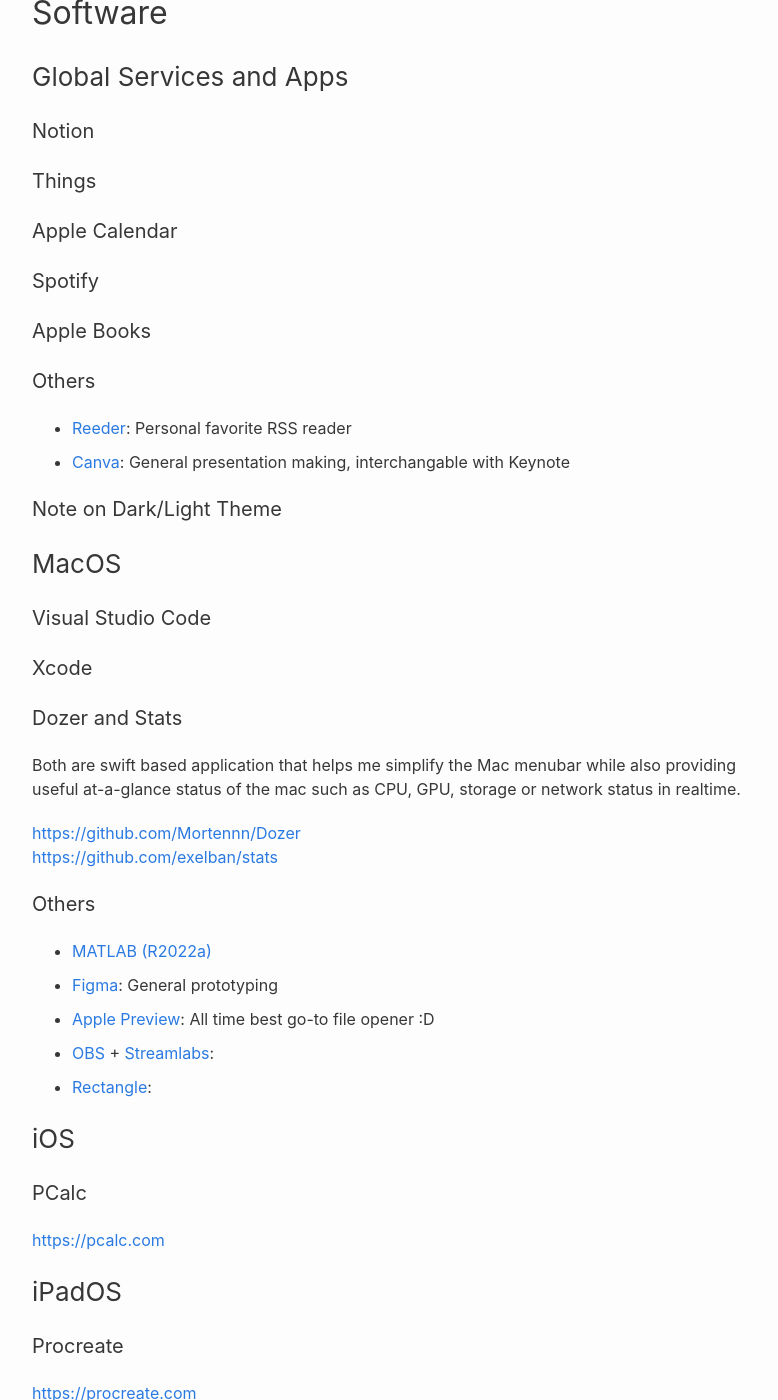
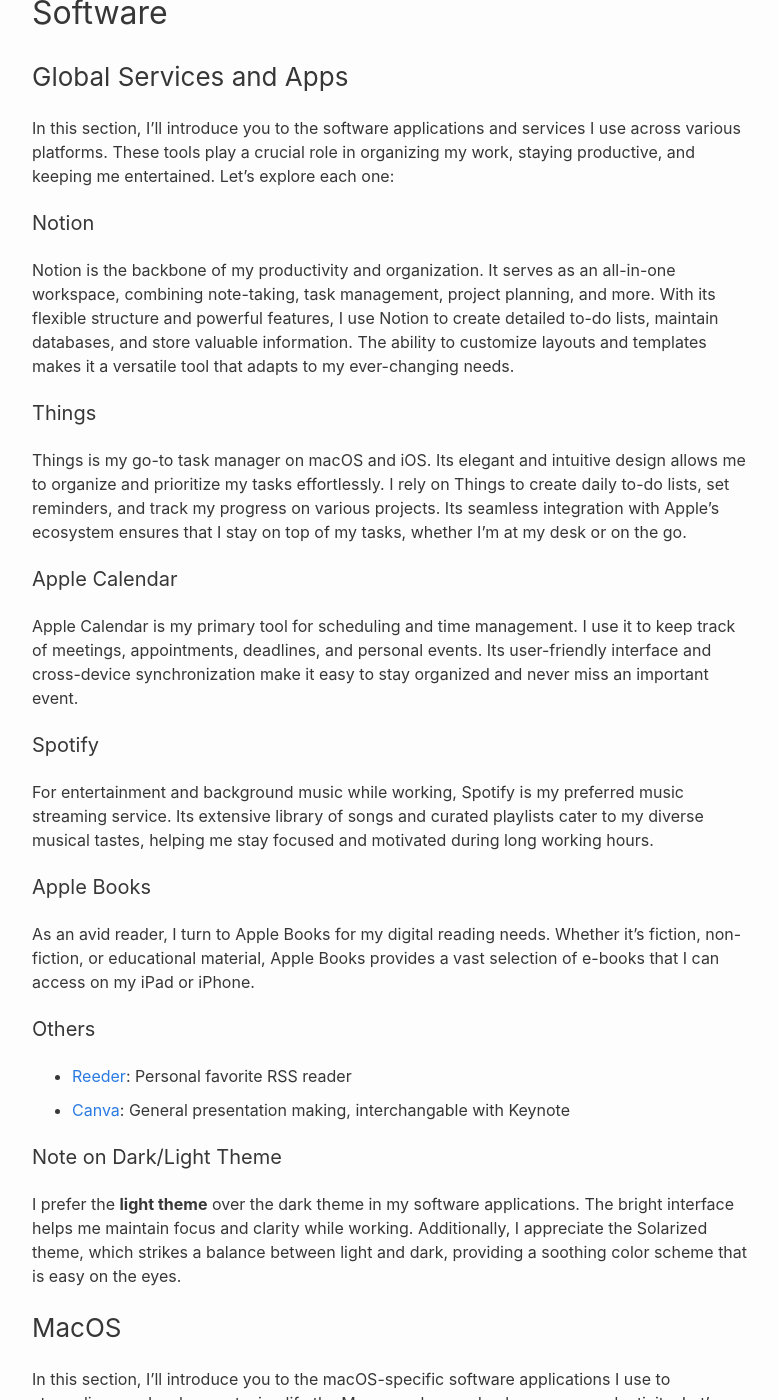
Before and after one commit to jarondlk/jaronchai-blog, a Jekyll site: the page built from pages/uses.markdown, in a window 1280 px wide and 1400 px high, scrolled down 1262 px. Shown: the whole window, without its empty margins (248-1026 px from the left). Built offline with Jekyll 4.4.1, drawn with Linux system fonts in a browser that asks for light colours; some of the changed text lies outside the part shown.

Commit message:
Update uses page

```diff
--- a/pages/uses.markdown
+++ b/pages/uses.markdown
@@ -44,15 +44,27 @@
 
 ### Global Services and Apps
 
+In this section, I'll introduce you to the software applications and services I use across various platforms. These tools play a crucial role in organizing my work, staying productive, and keeping me entertained. Let's explore each one:
+
 #### Notion
+
+Notion is the backbone of my productivity and organization. It serves as an all-in-one workspace, combining note-taking, task management, project planning, and more. With its flexible structure and powerful features, I use Notion to create detailed to-do lists, maintain databases, and store valuable information. The ability to customize layouts and templates makes it a versatile tool that adapts to my ever-changing needs.
 
 #### Things
 
+Things is my go-to task manager on macOS and iOS. Its elegant and intuitive design allows me to organize and prioritize my tasks effortlessly. I rely on Things to create daily to-do lists, set reminders, and track my progress on various projects. Its seamless integration with Apple's ecosystem ensures that I stay on top of my tasks, whether I'm at my desk or on the go.
+
 #### Apple Calendar
+
+Apple Calendar is my primary tool for scheduling and time management. I use it to keep track of meetings, appointments, deadlines, and personal events. Its user-friendly interface and cross-device synchronization make it easy to stay organized and never miss an important event.
 
 #### Spotify
 
+For entertainment and background music while working, Spotify is my preferred music streaming service. Its extensive library of songs and curated playlists cater to my diverse musical tastes, helping me stay focused and motivated during long working hours.
+
 #### Apple Books
+
+As an avid reader, I turn to Apple Books for my digital reading needs. Whether it's fiction, non-fiction, or educational material, Apple Books provides a vast selection of e-books that I can access on my iPad or iPhone.
 
 #### Others
 
@@ -61,20 +73,26 @@
 
 #### Note on Dark/Light Theme
 
+I prefer the **light theme** over the dark theme in my software applications. The bright interface helps me maintain focus and clarity while working. Additionally, I appreciate the Solarized theme, which strikes a balance between light and dark, providing a soothing color scheme that is easy on the eyes.
+
 ### MacOS
+
+In this section, I'll introduce you to the macOS-specific software applications I use to streamline my development, simplify the Mac menubar, and enhance my productivity. Let's explore each application:
 
 #### Visual Studio Code
 
+Visual Studio Code (VS Code) is my preferred code editor for macOS. Its lightweight yet powerful features make it perfect for coding in various programming languages. With a vast array of extensions available, I customize VS Code to suit my specific needs, boosting my coding efficiency and providing a seamless development experience.
+
 #### Xcode
+
+Xcode is an essential macOS application for iOS and macOS developers. As an integrated development environment (IDE), it allows me to create, debug, and test apps for Apple devices. Xcode's comprehensive set of tools, including the Interface Builder and SwiftUI, enables me to build cutting-edge applications for the Apple ecosystem.
 
 #### Dozer and Stats
 
-Both are swift based application that helps me simplify the Mac menubar while also providing useful at-a-glance
-status of the mac such as CPU, GPU, storage or network status in realtime.
+Dozer and Stats are two Swift-based applications that enhance my Mac menubar experience and provide valuable real-time system status information.
 
-<https://github.com/Mortennn/Dozer>\
-<https://github.com/exelban/stats>
-
+[Dozer](https://github.com/Mortennn/Dozer): Dozer allows me to simplify the menubar by hiding or rearranging status icons, reducing visual clutter and providing a cleaner desktop environment.
+[Stats](https://github.com/exelban/stats): Stats delivers at-a-glance real-time information on my Mac's CPU, GPU, storage, and network status. This helps me monitor system performance and ensure optimal efficiency during resource-intensive tasks.
 
 #### Others
 
```
